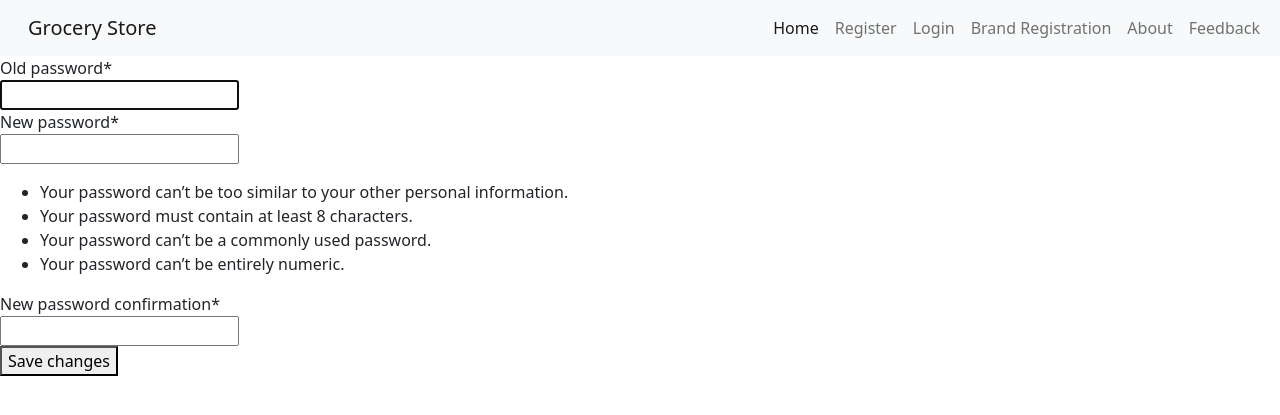
After one commit to hetveesISLLP/Grocery, a Django app: a page that uses store/templates/store/base.html in a window 1280 px wide. The commit adds this page. Shown: the top 415 px of the page. Run offline with Django 4.2, Linux system fonts and the light colour scheme; some libraries are stand-ins or nearby versions.

Commit message:
remove spaces

```diff
--- a/GS/settings.py
+++ b/GS/settings.py
@@ -45,6 +45,7 @@ INSTALLED_APPS = [
     'django.contrib.staticfiles',
     'store',
     'crispy_forms',
+    'phonenumber_field',
 ]
 
 MIDDLEWARE = [
--- a/requirements.txt
+++ b/requirements.txt
@@ -2,7 +2,11 @@ asgiref==3.5.2
 backports.zoneinfo==0.2.1
 Django==4.0.5
 django-crispy-forms==1.14.0
+django-phonenumber-field==6.1.0
+gunicorn==20.1.0
+phonenumbers==8.12.50
 Pillow==9.1.1
 psycopg2-binary==2.9.3
 python-dotenv==0.20.0
 sqlparse==0.4.2
+whitenoise==6.2.0
--- a/store/models.py
+++ b/store/models.py
@@ -1,6 +1,7 @@
-from django.db import models
 from django.db import models
 from django.contrib.auth.models import User
+from phonenumber_field.modelfields import PhoneNumberField
+
 
 gender_choices = (
     ("Male", "Male"),
@@ -15,6 +16,7 @@ class Customer(models.Model):
     gender = models.CharField(max_length=10, choices=gender_choices, default='Female')
     email = models.EmailField(max_length=50, unique=True)
     mobile_no = models.CharField(max_length=10, unique=True)
+    # mobile_no = PhoneNumberField(null=True, unique=True)
     image = models.ImageField(default='default.jpeg', upload_to='profile_pics')
 
 
--- a/store/templates/store/base.html
+++ b/store/templates/store/base.html
@@ -53,7 +53,7 @@
                       <a class="nav-link" href="{% url 'register-user' %}">Register</a>
                   </li>
                   <li class="nav-item">
-                      <a class="nav-link" href="{% url 'login-user' %}">Login</a>
+                      <a class="nav-link" href="{% url 'login' %}">Login</a>
                   </li>
                   <li class="nav-item">
                       <a class="nav-link" href="{% url 'register-brand' %}">Brand Registration</a>
--- /dev/null
+++ b/store/templates/store/change_password.html
@@ -0,0 +1,17 @@
+{% extends 'store/base.html' %}
+{% load static %}
+{% load crispy_forms_tags %}
+{% block title %}Change Password {% endblock %}
+{% block css %}
+{#<link rel="stylesheet" type="text/css" href="{% static 'about.css' %}">#}
+{% endblock %}
+
+{% block content %}
+    <form method="post">
+
+      {% csrf_token %}
+{#      {{ form }}#}
+        {{ form|crispy }}
+      <button type="submit">Save changes</button>
+    </form>
+{% endblock %}
--- a/store/templates/store/logout.html
+++ b/store/templates/store/logout.html
@@ -6,7 +6,7 @@
 
 	<div class="border-top pt-3">
 		<small class="text-muted">
-			Login Again? <a class="ml-2" href="{% url 'login-user' %}">Login</a>
+			Login Again? <a class="ml-2" href="{% url 'login' %}">Login</a>
 		</small>
 	</div>
 
--- a/store/templates/store/password_reset.html
+++ b/store/templates/store/password_reset.html
@@ -1,9 +1,9 @@
 {% extends "store/base.html" %}
 {% load static %}
 {% load crispy_forms_tags %}
-{% block title %} Reset Password Page {% endblock %}
+{% block title %} Password Reset Page {% endblock %}
 {% block css %}
-<link rel="stylesheet" type="text/css" href="{% static 'about.css' %}">
+{#<link rel="stylesheet" type="text/css" href="{% static 'about.css' %}">#}
 {% endblock %}
 
 {% block content %}
--- a/store/templates/store/password_reset_complete.html
+++ b/store/templates/store/password_reset_complete.html
@@ -1,18 +1,19 @@
 {% extends 'store/base.html' %}
 {% load static %}
 {% load crispy_forms_tags %}
-{% block title %} Reset Password Complete {% endblock %}
+{% block title %} Password Reset Complete {% endblock %}
 {% block css %}
 {#<link rel="stylesheet" type="text/css" href="{% static 'about.css' %}">#}
 {% endblock %}
 
 {% block content %}
+    <p>Password Reset Complete</p>
 	<h2>Password successfully reset.</h2>
 
 	<div class="alert alert-info">
 		Your password has been reset.
 	</div>
-	<a href="{% url 'login-user' %}">Sign in here</a>
+	<a href="{% url 'login' %}">Sign in here</a>
 
 
 {% endblock %}
--- a/store/templates/store/password_reset_confirm.html
+++ b/store/templates/store/password_reset_confirm.html
@@ -1,13 +1,13 @@
 {% extends 'store/base.html' %}
 {% load static %}
 {% load crispy_forms_tags %}
-{% block title %} Reset Password Confirm {% endblock %}
+{% block title %} Password Reset Confirm {% endblock %}
 {% block css %}
 {#<link rel="stylesheet" type="text/css" href="{% static 'about.css' %}">#}
 {% endblock %}
 
 {% block content %}
-    <h2>Confirm Password Reset Page</h2>
+    <h2>Password Reset Confirm</h2>
 	<div class="content-section">
 		<form method="POST">
 			{% csrf_token %}
--- a/store/templates/store/password_reset_done.html
+++ b/store/templates/store/password_reset_done.html
@@ -1,12 +1,13 @@
 {% extends 'store/base.html' %}
 {% load static %}
 {% load crispy_forms_tags %}
-{% block title %} Reset Password Done {% endblock %}
+{% block title %}Password Reset Done {% endblock %}
 {% block css %}
 {#<link rel="stylesheet" type="text/css" href="{% static 'about.css' %}">#}
 {% endblock %}
 
 {% block content %}
+    <p>Password Reset Done </p>
     <h2>Email successfully sent.</h2>
 
 	<div class="alert alert-info">
--- a/store/templates/store/profile.html
+++ b/store/templates/store/profile.html
@@ -8,7 +8,7 @@
     <link rel="preconnect" href="https://fonts.gstatic.com">
     <link rel="stylesheet" href="https://cdnjs.cloudflare.com/ajax/libs/font-awesome/5.15.4/css/all.min.css">
     <link href="https://fonts.googleapis.com/css2?family=Poppins:wght@300;500;600&display=swap" rel="stylesheet">
-    <link rel="stylesheet" type="text/css" href="{% static 'profile.css' %}">
+{#    <link rel="stylesheet" type="text/css" href="{% static 'login_user.css' %}">#}
 {% endblock %}
 
 {% block content %}
@@ -33,6 +33,9 @@
       </div>
 
     </form>
+
+    <br>
+    <a href="{% url 'change_password' %}">Change Password</a>
 {% endblock %}
 
 {#              <legend class="border-bottom mb-4">Profile Info</legend>#}
--- a/store/urls.py
+++ b/store/urls.py
@@ -1,4 +1,4 @@
-from . views import HomeView, register, registerbrand, FeedbackView, AboutView, loginPage, profile
+from . views import HomeView, register, registerbrand, FeedbackView, change_password, AboutView, loginPage, profile
 from django.urls import path, include
 from django.contrib.auth import views as auth_views
 from django.contrib import admin
@@ -9,8 +9,8 @@ urlpatterns = [
     path('brand-register/', registerbrand, name="register-brand"),
     path('about/', AboutView.as_view(), name='about-us'),
     path('feedback/', FeedbackView.as_view(), name='give-feedback'),
-    # path('login/', auth_views.LoginView.as_view(template_name='store/login_user.html'), name='login-user'),
-    path('login/', loginPage, name='login-user'),
+    # path('login/', auth_views.LoginView.as_view(template_name='store/login.html'), name='login-user'),
+    path('login/', loginPage, name='login'),
     path('home/', HomeView.as_view(), name="grocery_store_home"),
     path('logout/', auth_views.LogoutView.as_view(template_name='store/logout.html'), name='logout-user'),
     path('admin/', admin.site.urls, name='admin:index'),
@@ -26,6 +26,7 @@ urlpatterns = [
          name='password_reset_confirm'),
     path('password-reset-complete/',
          auth_views.PasswordResetCompleteView.as_view(template_name='store/password_reset_complete.html'),
-         name = 'password_reset_complete'),
+         name='password_reset_complete'),
+    path('change=password', change_password, name='change_password'),
 
 ]
--- a/store/views.py
+++ b/store/views.py
@@ -12,6 +12,26 @@ from django.views.generic import TemplateView
 from django.views.generic import DetailView
 from django.views.generic.edit import UpdateView
 from . models import Customer
+from django.contrib.auth import update_session_auth_hash
+from django.contrib.auth.forms import PasswordChangeForm
+from django.contrib import messages
+
+
+def change_password(request):
+    if request.method == 'POST':
+        form = PasswordChangeForm(request.user, request.POST)
+        if form.is_valid():
+            user = form.save()
+            update_session_auth_hash(request, user)  # Important!
+            messages.success(request, 'Your password was successfully updated!')
+            return redirect('change_password')
+        else:
+            messages.error(request, 'Please correct the error below.')
+    else:
+        form = PasswordChangeForm(request.user)
+    return render(request, 'store/change_password.html', {
+        'form': form
+    })
 
 
 def profile(request):
@@ -77,7 +97,7 @@ def loginPage(request):
             user = User.objects.get(username=username)
         except:
             messages.error(request, 'User Does Not Exist !')
-            return redirect('login-user')
+            return redirect('login')
 
         user = authenticate(request, username=username, password=password)
         if user is not None:
@@ -85,11 +105,11 @@ def loginPage(request):
             return redirect('grocery_store_home')
         else:
             messages.error(request, 'Invalid Username or password!')
-            return redirect('login-user')
+            return redirect('login')
 
 
     context = {}
-    return render(request, 'store/login_user.html', context)
+    return render(request, 'store/login.html', context)
 
 
 def registerbrand(request):
@@ -151,7 +171,7 @@ def register(request):
             c_user.save()
 
             messages.success(request, "Successfully created account")
-            return redirect('login-user')
+            return redirect('login')
 
         else:
             messages.error(request, "Registration failed.")
```
Also changed, not shown: store/templates/store/login.html (renamed from store/templates/store/login_user.html).
